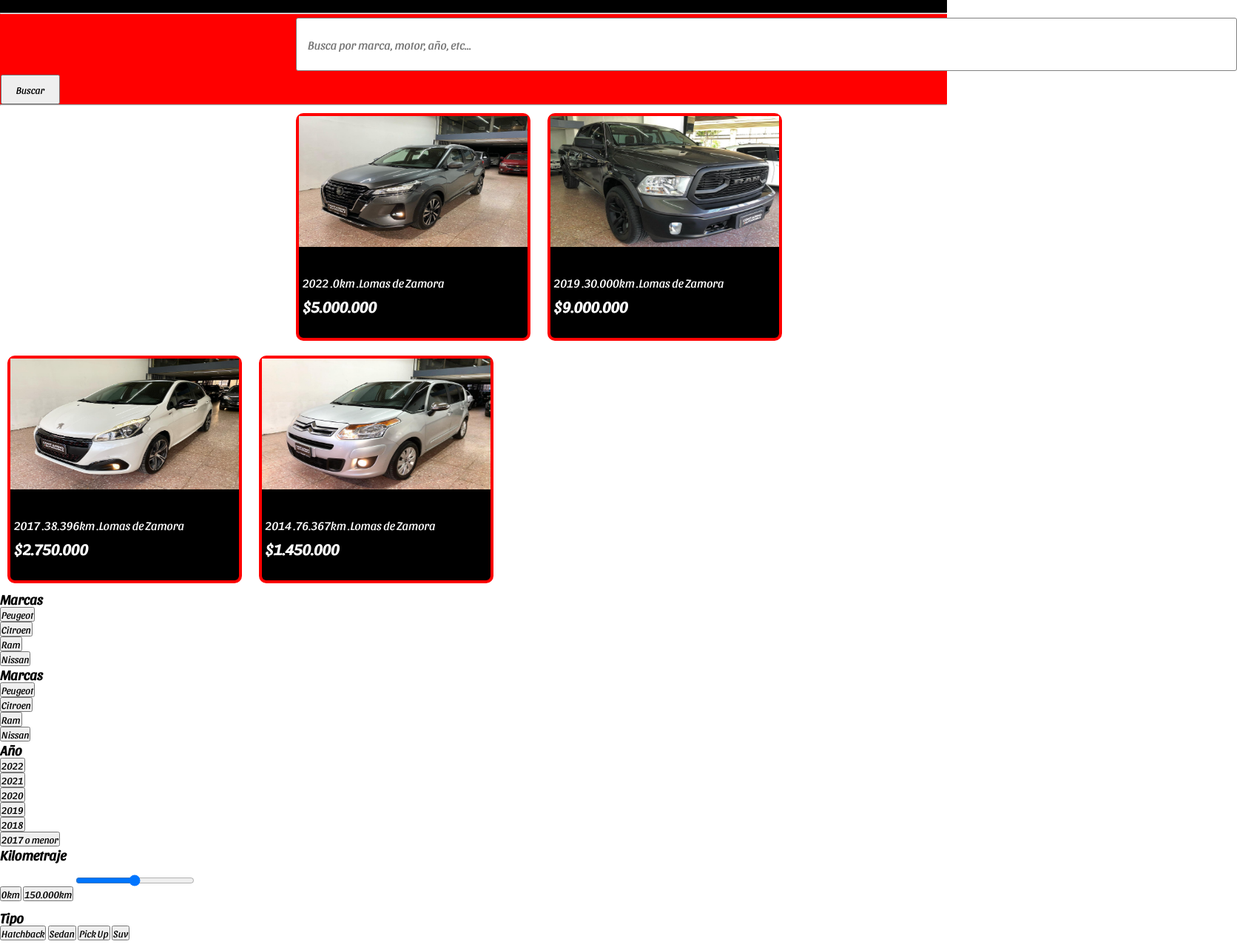
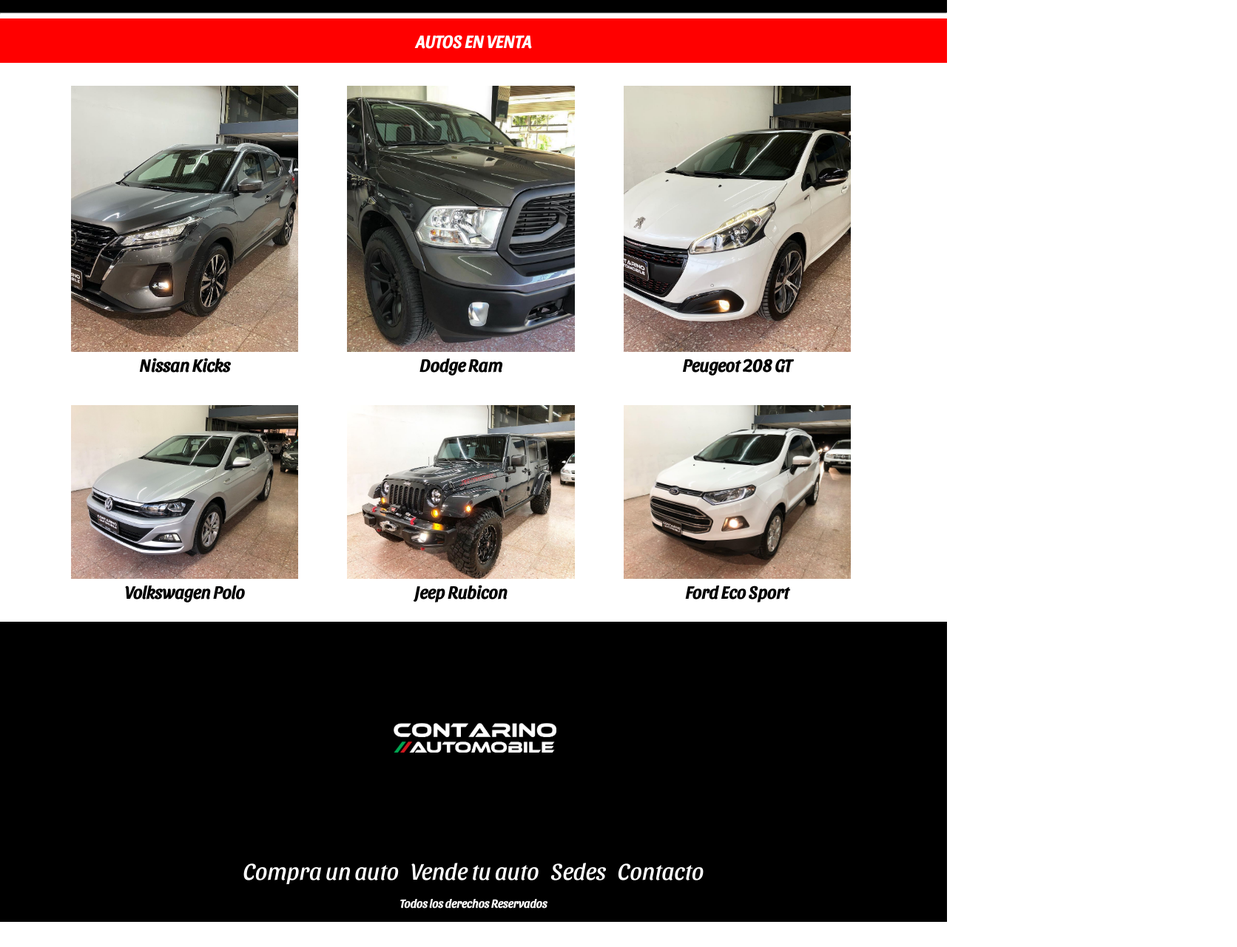
Before and after one commit to GuidoContarino/mi_repositorio, a plain HTML site: page Proyecto-Coder-Contarino/pages/autos.html in a window 1280 px wide. Shown: the part 199-1480 px from the top of the page at 74% size, 1672 px wide, since content can reach past the window. After the commit the page ends 1446 px from the top, so only its background shows below. Drawn offline with Linux system fonts and the light colour scheme.

Commit message:
segunda pre entrega

```diff
--- a/Proyecto-Coder-Contarino/css/style.css
+++ b/Proyecto-Coder-Contarino/css/style.css
@@ -146,88 +146,46 @@ button:hover{
 /*Fin de pagina index.html/*
 
 /*Pagina autos.html*/
-.contenedor-main-autos{
+.h2-main-autos{
+    text-align: center;
+    margin: 0.4rem 0;
+    padding: 1rem 0;
+    font-size: 1.5rem;
+    color: #fff;
+    letter-spacing: 1,2px;
     background-color: red;
+    width: 100%;
 }
-.buscador-autos {
-    width: 1240px;
-    height: 40px;
-    margin-left: 400px;
-    margin-top: 5px;
-    margin-bottom: 5px;
-
+.vende-autos{
+    display: flex;
+    flex-direction: column;
+    justify-content: center;
+    align-items: center;
 }
-.button-main-auto{
-    height: 40px;
-    margin-left: 1px;
-    width: 80px;
-}
-.article-1-autos {
-    display: inline-block;
-    height: 300px;
-    width: 309px;
-    background-color: black;
-    border-radius: 10px;
-    border: 4px solid red;
-    position: relative;
-    margin: 10px;
-    margin-left: 400px;
-}
-.article-2-autos {
-    display: inline-block;
-    height: 300px;
-    width: 309px;
-    background-color: black;
-    border-radius: 10px;
-    border: 4px solid red;
-    position: relative;
-    margin: 10px;
-}
-.article-3-autos {
-    display: inline-block;
-    height: 300px;
-    width: 309px;
-    background-color: black;
-    border-radius: 10px;
-    border: 4px solid red;
-    position: relative;
-    margin: 10px;
-}
-.article-4-autos {
-    display: inline-block;
-    height: 300px;
-    width: 309px;
-    background-color: black;
-    border-radius: 10px;
-    border: 4px solid red;
-    position: relative;
-    margin: 10px;
+.contenedor-autos{
+    display: grid;
+    grid-template-columns: 1fr 1fr 1fr;
+    grid-template-rows: 400px;
+    width: 85%;
+    grid-gap: 2rem;
+    margin-bottom: 2rem;
+    margin-top: 1.5rem;
 }
 .article-imgs-autos{
-    height: 177px;
-    width: 309px;
+    width: 90%;
+    height: 90%;
+    object-fit: cover;
+}
+.article-transf:hover{
+    transform: scale(1.2);
+}
+.contenedor-h2-autos{
+    display: flex;
+    justify-content: center;
+    align-items: center;
+    margin-right: 10%;
 }
 .article-h2-autos{
-    text-align: left;
-    color: white;
-    text-decoration: none;
-    font-size: 1.3rem;
-    margin-top: 10px;
-    margin-left: 5px;
-}
-.aticle-p-autos{
-    text-align: left;
-    color: white;
-    text-decoration: none;
-    font-size: 1rem;
-    margin-top: 8px;
-    margin-left: 5px;
-}
-.aticle-h3-autos{
-    text-align: left;
-    color: white;
-    text-decoration: none;
-    font-size: 1.3rem;
     margin-top: 10px;
     margin-left: 5px;
 }
@@ -562,5 +520,17 @@ input{
         text-align: center;
         margin: auto;
     }
+    .contenedor-autos{
+        grid-template-rows: 150px;
+        grid-gap: 1rem;
+        margin-bottom: 1rem;
+        margin-top: 0.5rem;
+    }
+    .article-transf:hover{
+        transform: scale(1.1);
+    }
+    .contenedor-h2-autos{
+        font-size: 10px;
+    }
 
 }
--- a/Proyecto-Coder-Contarino/pages/autos.html
+++ b/Proyecto-Coder-Contarino/pages/autos.html
@@ -25,110 +25,47 @@
     </header>
      <hr>
     <!--Buscador-->
-    <main>
-        <div class="contenedor-main-autos">
-            <input type="text" placeholder="Busca por marca, motor, año, etc..." class="buscador-autos">
-            <button type="submit" class="button-main-auto"> Buscar</button>
+    <main class="vende-autos">
+        <h2 class="h2-main-autos">AUTOS EN VENTA</h2>
+        <div class="contenedor-autos">
+            <article class="article-transf">
+              <img src="../img/nissansuv.jpg" alt="Nissan Kicks 0km " class="article-imgs-autos">
+              <div class="contenedor-h2-autos">
+                  <h2 class="aticle-h2-autos">Nissan Kicks</h2>
+              </div>
+            </article>
+            <article class="article-transf">
+              <img src="../img/ram.jpg" alt="RAM 30.000km " class="article-imgs-autos">
+              <div class="contenedor-h2-autos">
+                  <h2 class="aticle-h2-autos">Dodge Ram </h2>
+              </div>
+            </article>
+            <article class="article-transf">
+              <img src="../img/peugeot.jpg" alt="peugeot 39.000km " class="article-imgs-autos">
+              <div class="contenedor-h2-autos">
+                  <h2 class="aticle-h2-autos">Peugeot 208 GT</h2>
+              </div>
+            </article>
+            <article class="article-transf">
+                    <img src="../img/polo.jpg" alt="Volkswagen Polo" class="article-imgs-autos">
+                    <div class="contenedor-h2-autos">
+                        <h2 class="aticle-h2-autos">Volkswagen Polo</h2>
+                    </div>
+            </article>
+            <article class="article-transf">
+                <img src="../img/jeeprubicon.jpg" alt="Jeep Rubicon" class="article-imgs-autos">
+                <div class="contenedor-h2-autos">
+                    <h2 class="aticle-h2-autos">Jeep Rubicon</h2>
+                </div>
+            </article>
+            <article class="article-transf">
+                <img src="../img/ecosport.jpg" alt="Ford Eco Sport" class="article-imgs-autos">
+                <div class="contenedor-h2-autos">
+                    <h2 class="aticle-h2-autos">Ford Eco Sport</h2>
+                </div>
+            </article>
         </div>
     </main>
-    <hr>
-    <!--Imagenes de los autos en venta y su descripcion-->
-    <section>
-        <article class="article-1-autos">
-            <img src="../img/nissansuv.jpg" alt="Nissan Kicks 0km " class="article-imgs-autos">
-            <div>
-                <h2 class="aticle-h2-autos">Nissan Kicks 1.6 Exclusive 2022</h2>
-                <p class="aticle-p-autos">2022 .0km .Lomas de Zamora</p>
-            </div>
-            <div>
-                <h3 class="aticle-h3-autos">$5.000.000</h3>
-            </div>
-        </article>
-        <article class="article-2-autos">
-            <img src="../img/ram.jpg" alt="RAM 30.000km " class="article-imgs-autos">
-            <div>
-                <h2 class="aticle-h2-autos">Dodge Ram 2019 </h2>
-                <p class="aticle-p-autos">2019 .30.000km .Lomas de Zamora</p>
-            </div>
-            <div>
-                <h3 class="aticle-h3-autos">$9.000.000</h3>
-            </div>
-        </article>
-        <article class="article-3-autos">
-            <img src="../img/peugeot.jpg" alt="peugeot 39.000km " class="article-imgs-autos">
-            <div>
-                <h2 class="aticle-h2-autos">Peugeot 208 GT  </h2>
-                <p class="aticle-p-autos">2017 .38.396km .Lomas de Zamora</p>
-            </div>
-            <div>
-                <h3 class="aticle-h3-autos">$2.750.000</h3>
-            </div>
-        </article>
-        <article class="article-4-autos">
-                <img src="../img/picasso.jpg" alt="picasso 2014 " class="article-imgs-autos">
-                <div>
-                    <h2 class="aticle-h2-autos">Citroen C3 Picasso  </h2>
-                    <p class="aticle-p-autos">2014 .76.367km .Lomas de Zamora</p>
-                </div>
-                <div>
-                    <h3 class="aticle-h3-autos">$1.450.000</h3>
-                </div>
-        </article>
-    </section>
-    <!--menu de navegacion secundario para especificar la busqueda por año, tipo de auto, etc-->
-    <aside>
-        <div>
-            <h3>Marcas</h3>
-            <button type="button" style="height:20px ;">Peugeot</button>
-            <br/>
-            <button type="button" style="height:20px ;">Citroen</button>
-            <br/>
-            <button type="button" style="height:20px ;">Ram</button>
-            <br/>
-            <button type="button" style="height:20px ;">Nissan</button>
-            <br/>
-        </div>
-        <div>
-            <h3>Marcas</h3>
-            <button type="button" style="height:20px ;">Peugeot</button>
-            <br/>
-            <button type="button" style="height:20px ;">Citroen</button>
-            <br/>
-            <button type="button" style="height:20px ;">Ram</button>
-            <br/>
-            <button type="button" style="height:20px ;">Nissan</button>
-            <br/>
-            </div>
-        <div>
-            <h3>Año</h3>
-            <button type="button" style="height:20px ;">2022</button>
-            <br/>
-            <button type="button" style="height:20px ;">2021</button>
-            <br/>
-            <button type="button" style="height:20px ;">2020</button>
-            <br/>
-            <button type="button" style="height:20px ;">2019</button>
-            <br/>
-            <button type="button" style="height:20px ;">2018</button>
-            <br/>
-            <button type="button" style="height:20px ;">2017 o menor</button>
-            <br/>
-        </div>
-        <div>
-            <h3>Kilometraje</h3>
-            <button type="button" style="height:20px ;">0km</button>
-            <button type="button" style="height:20px ;">150.000km</button>
-            <input type="range" max="150.000km" min="0km">
-        </div>
-        <div>
-            <h3>Tipo</h3>
-            <button type="button" style="height:20px ;">Hatchback</button>
-            <button type="button" style="height:20px ;">Sedan</button>
-            <button type="button" style="height:20px ;">Pick Up</button>
-            <button type="button" style="height:20px ;">Suv</button>
-        </div>
-    </aside>
-    <br>
     <!--Footer como en la pagina de inicio-->
     <footer>
         <img src="../img/consesionariacontarino.png" class="img-footer">
```
Also changed, not shown: Proyecto-Coder-Contarino/img/ecosport.jpg (added), Proyecto-Coder-Contarino/img/jeeprubicon.jpg (added), Proyecto-Coder-Contarino/img/polo.jpg (added).
